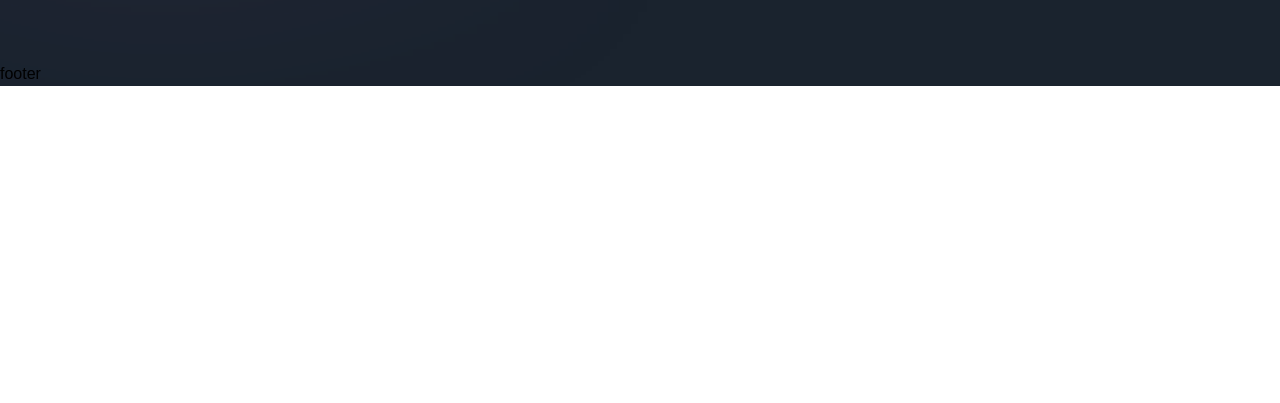
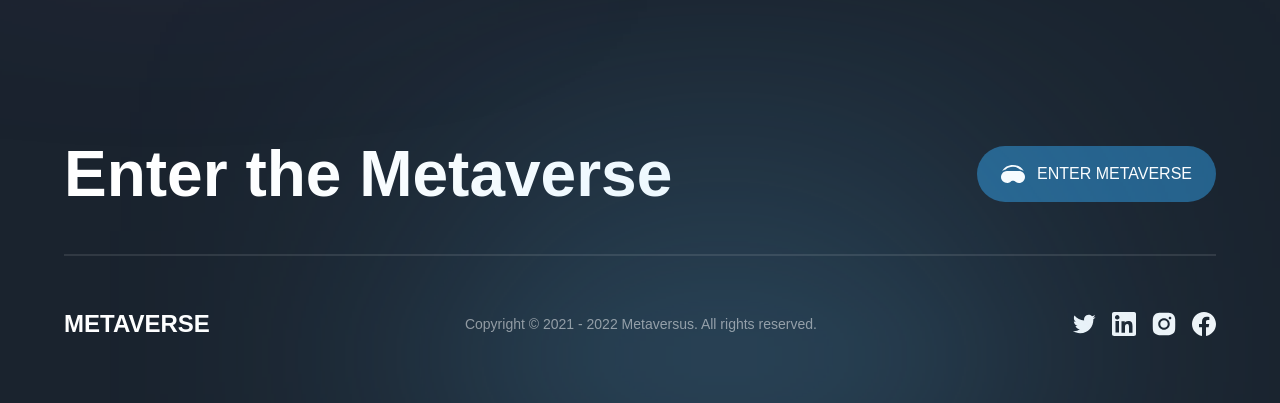
Before and after one commit to SHABIN-K/React-Project-metaverse, a Next.js app: page / in a window 1280 px wide. Shown: the part 7109-7512 px from the top of the page. Before the commit the page ends 7195 px from the top, so only its background shows below. Built offline with nearby package versions, Linux system fonts and the light colour scheme; a web font is replaced by a local one.

Commit message:
completed footer section

```diff
--- a/components/Footer.jsx
+++ b/components/Footer.jsx
@@ -1,9 +1,53 @@
 'use client';
 
+import styles from '../styles';
+import { motion } from 'framer-motion';
+import { socials } from '../constants';
+import { footerVariants} from '../utils/motion'
+
 const Footer = () => (
-  <footer>
-    footer
-  </footer>
+  <motion.footer
+    variants={footerVariants}
+    initial="hidden"
+    whileInView="show"
+    className={`${styles.paddings} py-8 relative`}>
+
+     <div className="footer-gradient" />
+
+     <div className={`${styles.innerWidth} mx-auto flex flex-col gap-8`}>
+        <div className="flex items-center justify-between flex-wrap gap-5">
+
+           <h4 className="font-bold md:text-[64px] text-[44px] text-white">Enter the Metaverse </h4>
+
+           <button type='button' className="flex items-center h-fit py-4 px-6 bg-[#25618b] rounded-[32px] gap-[12px]">
+            <img
+              src="/headset.svg"
+              alt="headset"
+              className="w-[24px] h-[24px] object-contain" />
+              <span className="font-normal text-[16px] text-white uppercase">Enter Metaverse</span>
+           </button>
+
+        </div>
+
+        <div className="flex flex-col">
+          <div className="mb-[50px] h-[2px] bg-white opacity-10"/>
+          <div className="flex items-center justify-between flex-wrap gap-4">
+            <h4 className="font-extrabold text-[24px] text-white">METAVERSE</h4>
+            <p className="f font-normal text-white opacity-50 text-[14px] ">Copyright © 2021 - 2022 Metaversus. All rights reserved.</p>
+            <div className="flex gap-4">
+              {socials.map((social, index) => (
+                <img
+                  key={index}
+                  src={social.url}
+                  alt={social.name}
+                  className="w-[24px] h-[24px] cursor-pointer object-contain" />
+              ))}
+            </div>
+          </div>
+        </div>
+
+     </div>
+  </motion.footer>
 );
 
 export default Footer;
```
